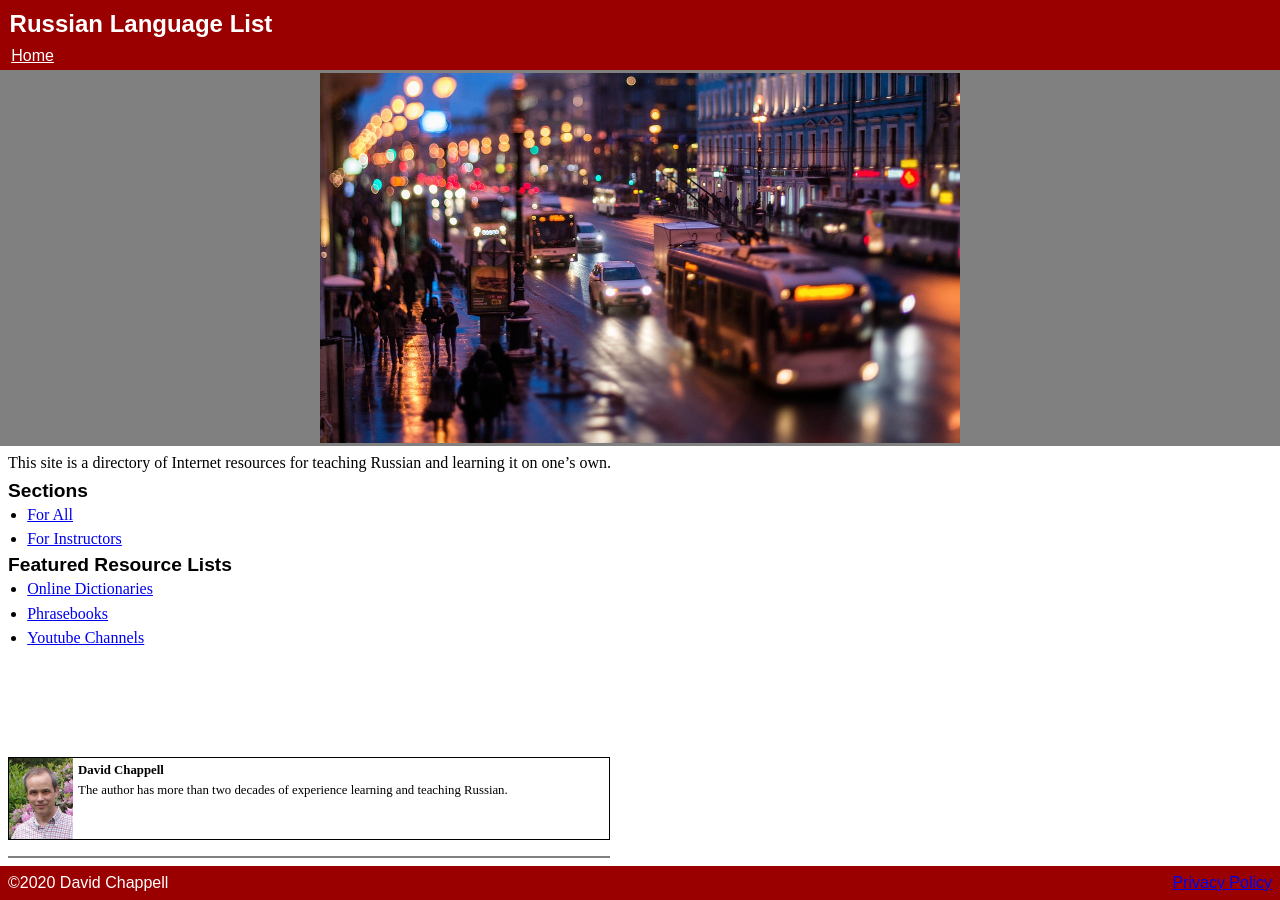
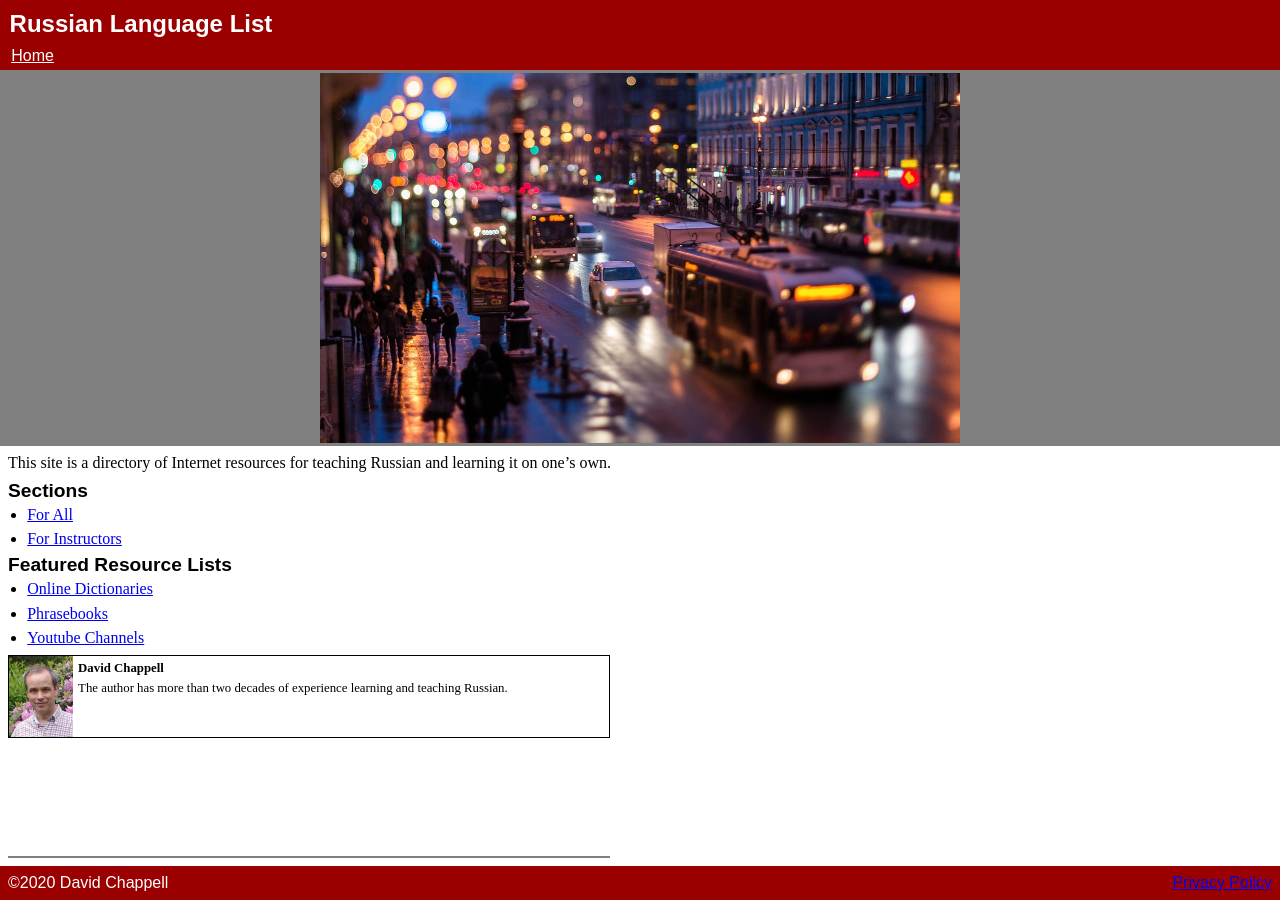
Before and after one commit to david672orford/russian-language-list, a Jekyll site: the page built from index.md, in a window 1280 px wide. Built offline with Jekyll 4.4.1, drawn with Linux system fonts in a browser that asks for light colours; our own code applies the rules of GitHub Pages for plain Markdown files.

```diff
--- a/_layouts/default.html
+++ b/_layouts/default.html
@@ -30,6 +30,8 @@
   {% endif %}
 </header>
 
+<div class="scroller">
+
 <main>
 {{ content }}
 </main>
@@ -59,6 +61,8 @@
   </script>
 </div>
 
+</div>
+
 <footer>
 	<span>&copy;2020 David Chappell</span>
 	<span><a href="privacy">Privacy Policy</a></span>
--- a/assets/css/style.css
+++ b/assets/css/style.css
@@ -12,11 +12,13 @@
 	color: black;
 	font-size: 12pt;
 	}
-MAIN {
-	margin: .5em;
+DIV.scroller {
 	flex: 1 1 auto;
 	height: 100px;
 	overflow-y: auto;
+	}
+MAIN {
+	margin: .5em;
 	}
 HEADER, FOOTER {
 	font-family: sans-serif;
```
